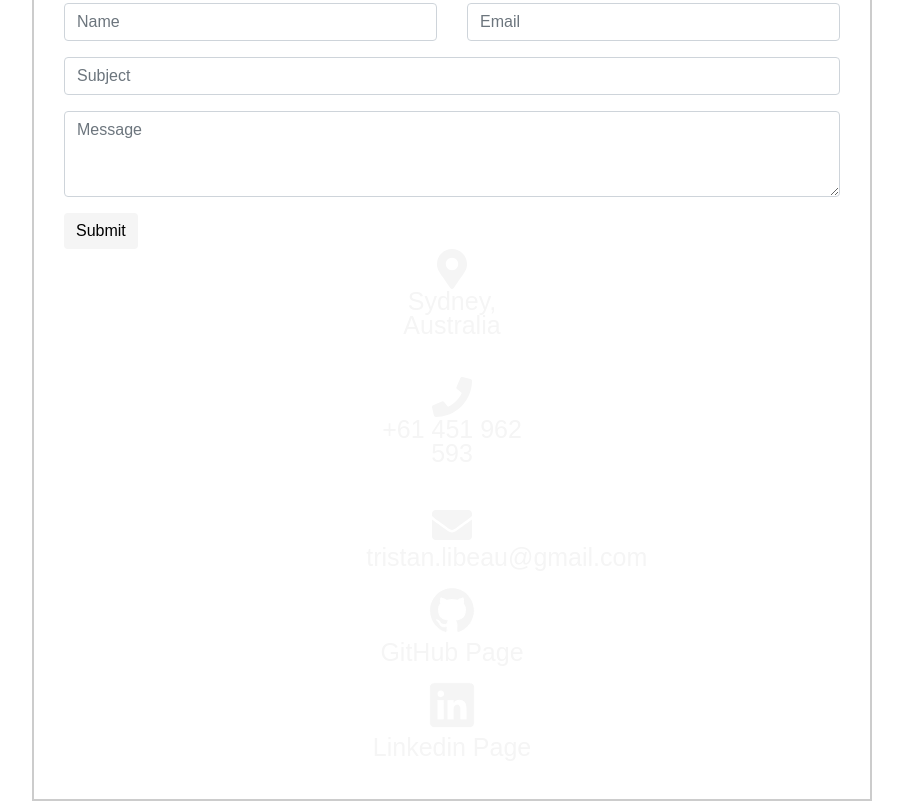
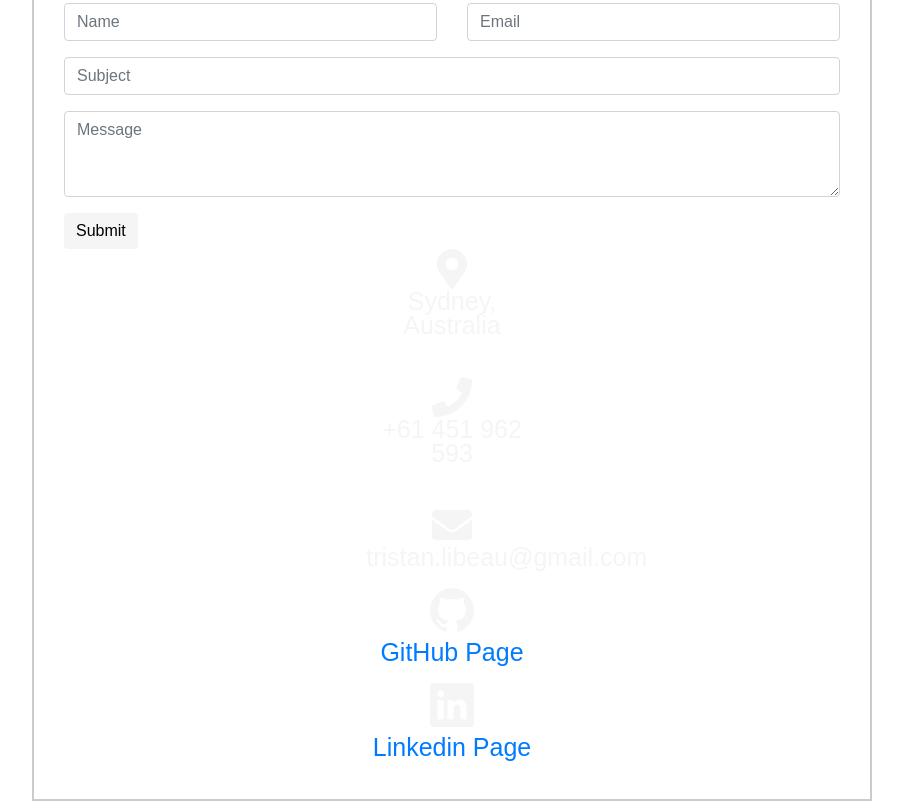
Before and after one commit to TristanLibeau/Portfolio, a plain HTML site: page index.html in a window 1280 px wide. Shown: the part 5828-6639 px from the top of the page, without its empty margins (173-1076 px from the left). Drawn offline with nearby package versions, Linux system fonts and the light colour scheme.

Commit message:
minor fix

```diff
--- a/index.html
+++ b/index.html
@@ -241,10 +241,10 @@
                                                             <p>tristan.libeau@gmail.com</p>
                                                         </li>
                                                         <li><ion-icon name="logo-github"></ion-icon>
-                                                            <p>GitHub Page</p>
+                                                            <p><a href="https://github.com/TristanLibeau" target="_blank">GitHub Page</a></p>
                                                         </li>
                                                         <li><ion-icon name="logo-linkedin"></ion-icon>
-                                                            <p>Linkedin Page</p>
+                                                            <p><a href="https://www.linkedin.com/in/tristan-libeau-78942a210/" target="_blank">Linkedin Page</a></p>
                                                         </li>
                                                     </ul>
                                                 </div>
```
Also changed, not shown: public/assets/css/style.css (+7 -0 lines). Lines whose indentation alone changed are shown as unchanged.
